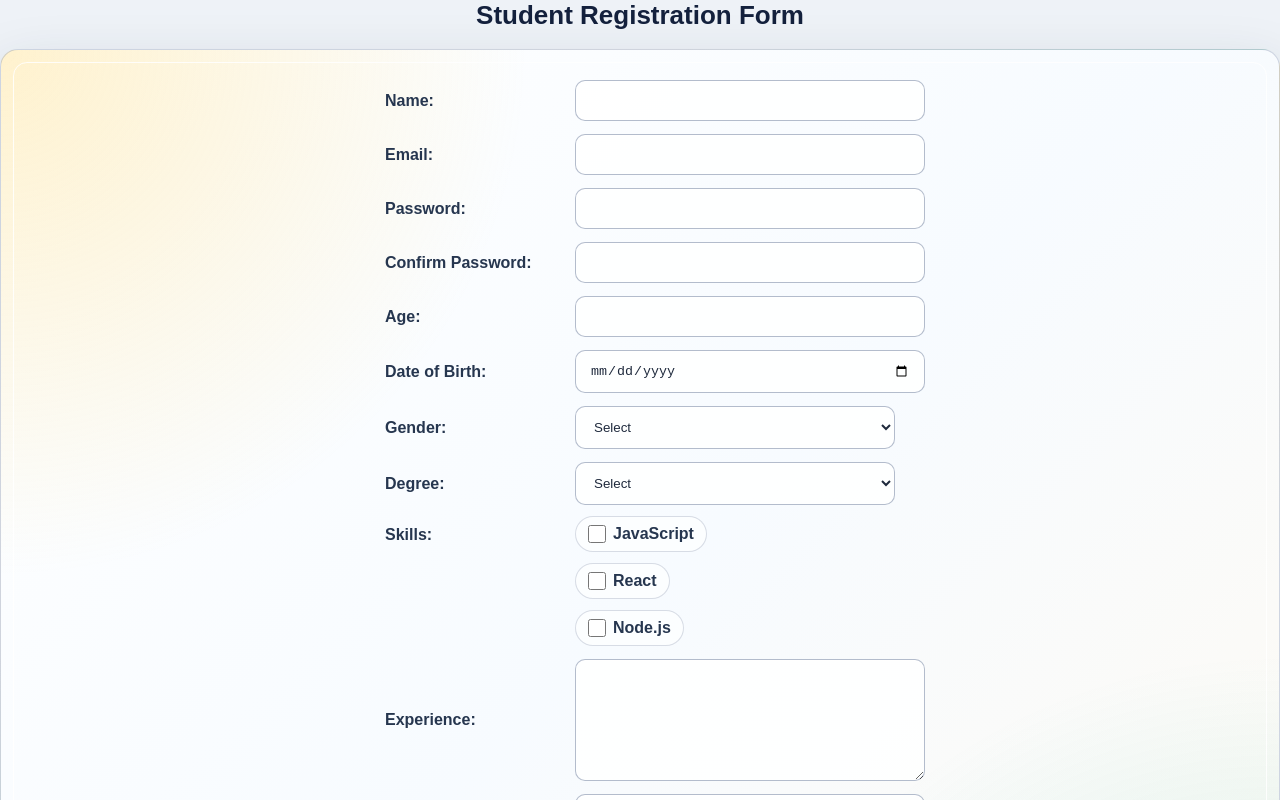
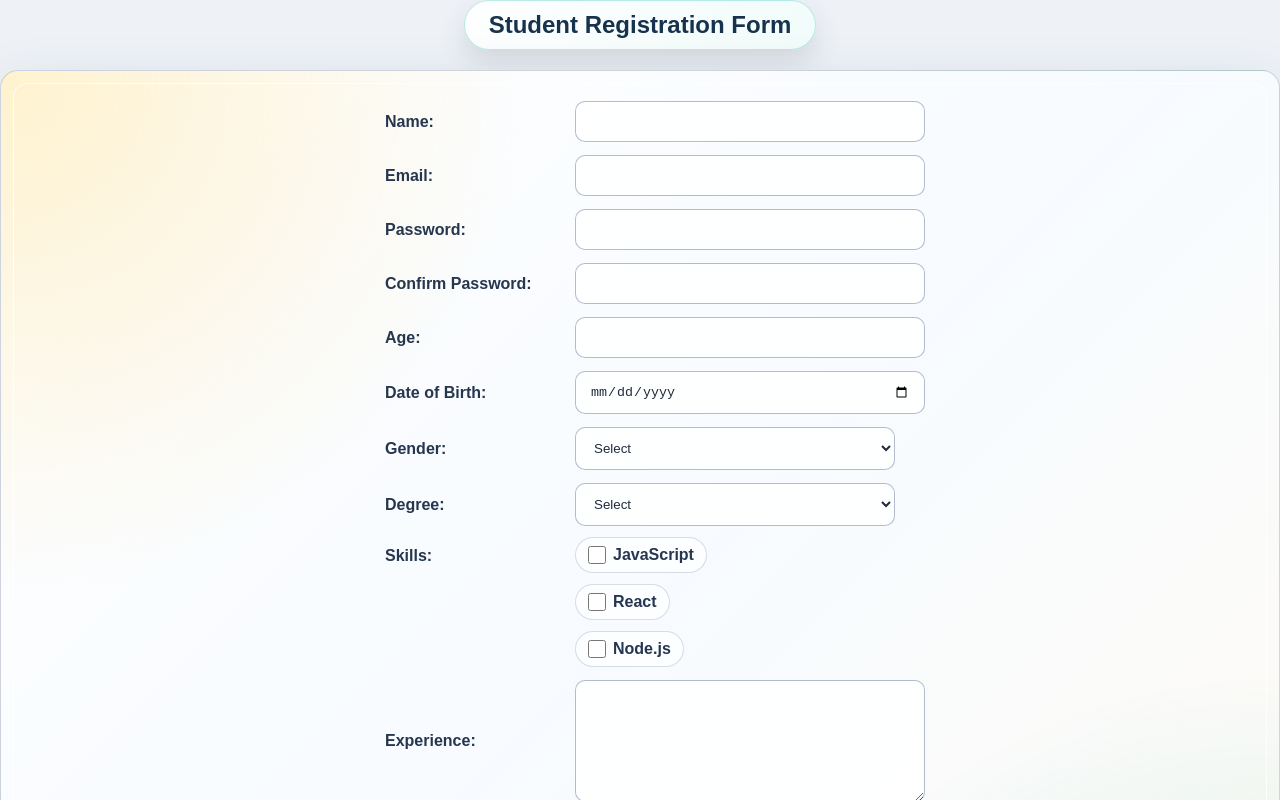
Before and after one commit to RadhikaKapoor383/learn-react-forms, a React (Vite) app in the folder react-formik/: page / in a window 1280 px wide. Shown: the top 800 px of the page. Built offline with nearby package versions, Linux system fonts and the light colour scheme.

Commit message:
Update .formik-title styles for improved appearance and layout

```diff
--- a/react-formik/src/FormikForm.css
+++ b/react-formik/src/FormikForm.css
@@ -1,9 +1,16 @@
 .formik-title {
-  margin: 0 0 18px;
-  color: #14213d;
-  font-size: 26px;
+  width: fit-content;
+  margin: 0 auto 20px;
+  padding: 10px 24px;
+  color: #17324d;
+  font-size: 24px;
   font-weight: 800;
+  letter-spacing: 0;
   text-align: center;
+  background: linear-gradient(135deg, rgba(255, 255, 255, 0.92), rgba(240, 253, 250, 0.92));
+  border: 1px solid rgba(20, 184, 166, 0.28);
+  border-radius: 999px;
+  box-shadow: 0 12px 28px rgba(35, 48, 69, 0.13);
 }
 
 .formik-form {
```
